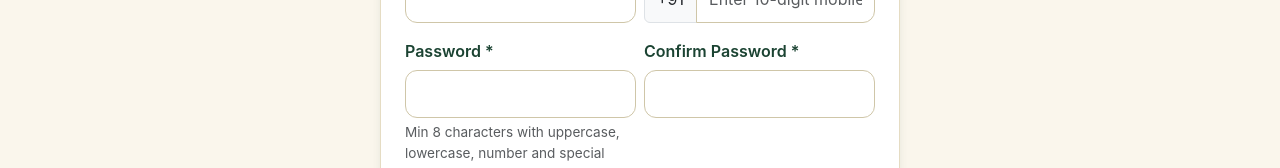
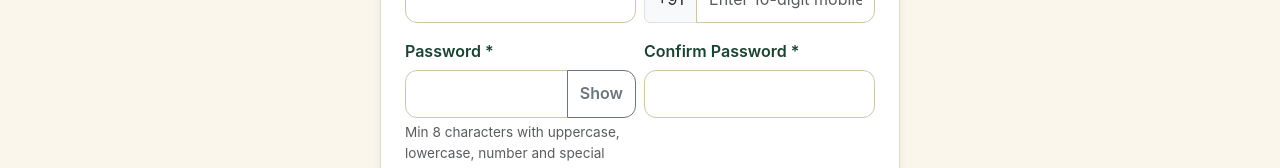
Before and after one commit to Kaushik2004-sys/agriworks-manager, a React (Vite) app in the folder frontend/: page /signup in a window 1280 px wide. Shown: the part 448-616 px from the top of the page. Built offline with nearby package versions, Linux system fonts and the light colour scheme; no server answers.

Commit message:
feat: add signup password toggle and simplify login footer

```diff
--- a/frontend/src/components/Footer.jsx
+++ b/frontend/src/components/Footer.jsx
@@ -2,7 +2,7 @@
 // Shows the same logo asset as the navbar, centered above the content.
 // Sticks to the bottom via flex layout (never overlaps content) and wraps
 // cleanly on split-screen, tablet and mobile.
-import { Link } from 'react-router-dom';
+import { Link, useLocation } from 'react-router-dom';
 import { useAuth } from '../context/AuthContext';
 import { useLanguage } from '../i18n/LanguageContext';
 
@@ -29,10 +29,13 @@ const INFO_LINKS = [
 export default function Footer() {
   const { t } = useLanguage();
   const { user } = useAuth();
+  const { pathname } = useLocation();
   const isSuperuser = !!user?.is_superuser;
   // Superusers never see operational links or Contact & Report Problem,
-  // on any page. Normal users always keep the full footer.
-  const showOperationalLinks = !isSuperuser;
+  // on any page. Normal users always keep the full footer, except the
+  // Login page, which shows no app-module navigation (those links would
+  // only bounce a guest back to Login).
+  const showOperationalLinks = !isSuperuser && pathname !== '/login';
   const infoLinks = !isSuperuser
     ? INFO_LINKS
     : INFO_LINKS.filter((l) => l.to !== '/contact-support');
--- a/frontend/src/pages/Signup.jsx
+++ b/frontend/src/pages/Signup.jsx
@@ -36,6 +36,7 @@ export default function Signup() {
   const [touched, setTouched] = useState({});
   const [error, setError] = useState('');
   const [busy, setBusy] = useState(false);
+  const [showPassword, setShowPassword] = useState(false);
 
   function set(key, value) {
     setForm((f) => ({ ...f, [key]: value }));
@@ -235,14 +236,25 @@ export default function Signup() {
         <div className="row g-2">
           <div className="col-12 col-md-6 mb-3">
             <label className="form-label">{t('Password *')}</label>
+            <div className="input-group">
               <input
-              type="password"
+                type={showPassword ? 'text' : 'password'}
                 className={fieldClass('password')}
                 value={form.password}
                 onChange={(e) => set('password', e.target.value)}
                 onBlur={() => touch('password')}
                 autoComplete="new-password"
               />
+              <button
+                type="button"
+                className="btn btn-outline-secondary"
+                onClick={() => setShowPassword((v) => !v)}
+                aria-label={t(showPassword ? 'Hide' : 'Show')}
+                aria-pressed={showPassword}
+              >
+                {t(showPassword ? 'Hide' : 'Show')}
+              </button>
+            </div>
             {fieldFeedback('password')}
             <div className="form-text">{t(PASSWORD_HINT)}</div>
           </div>
```
Lines whose indentation alone changed are shown as unchanged.
